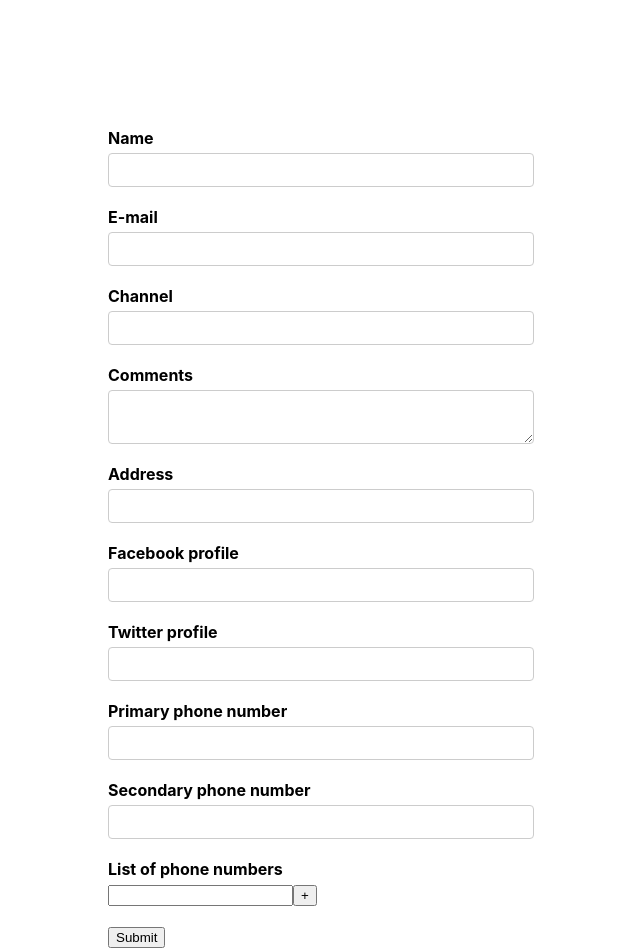
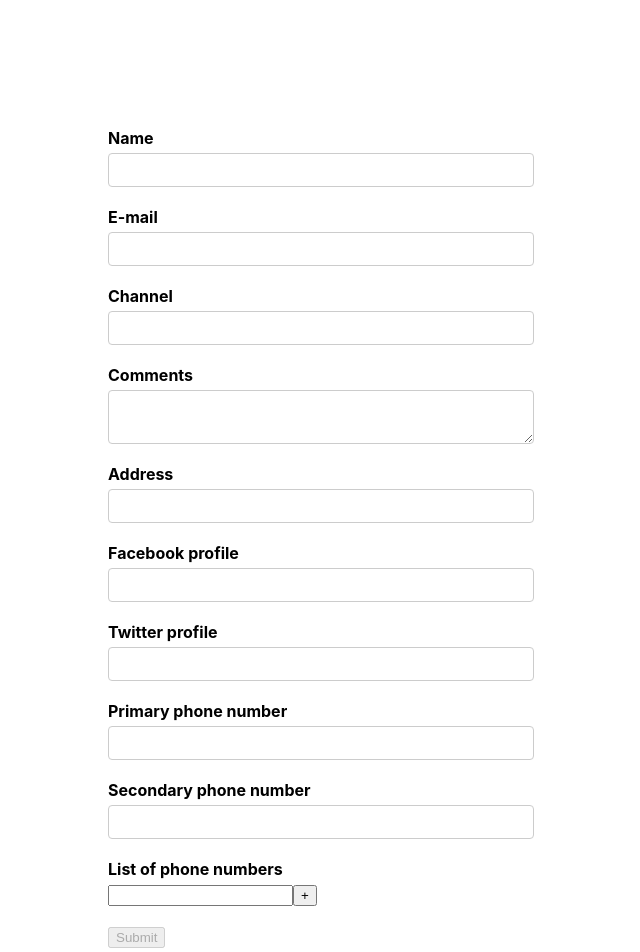
Before and after one commit to joaolucas2012/advanced-validated-form-with-formik-and-yup, a React (Create React App) app: page / in a window 1280 px wide. Shown: the top 952 px of the page, without its empty margins (319-959 px from the left). Built offline with nearby package versions, Linux system fonts and the light colour scheme; the HTML template or start-up script is replaced by a standard one.

Commit message:
feature: disable the submit button until the form be valid

```diff
--- a/src/components/YoutubeForm.js
+++ b/src/components/YoutubeForm.js
@@ -25,13 +25,14 @@ const initialValues = {
 };
 
 const onSubmit = (values) => {
-  console.log("Form data", values);
+  console.log("Form props", values);
 };
 
 const validationSchema = Yup.object({
   name: Yup.string().required("Required"),
   email: Yup.string().email("Invalid email format").required("Required"),
   channel: Yup.string().required("Required"),
+  comments: Yup.string().required("Required"),
 });
 
 function YoutubeForm() {
@@ -40,9 +41,13 @@ function YoutubeForm() {
       initialValues={initialValues}
       validationSchema={validationSchema}
       onSubmit={onSubmit}
+      validateOnMount
       // validateOnChange={false}
       // validateOnBlur={false}
     >
+      {formik => {
+        console.log('Formik props', formik)
+        return (
           <Form>
             <div className="form-control">
               <label htmlFor="name">Name</label>
@@ -65,6 +70,7 @@ function YoutubeForm() {
             <div className="form-control">
               <label htmlFor="comments">Comments</label>
               <Field as="textarea" id="comments" name="comments" />
+              <ErrorMessage name="comments" component={TextError} />
             </div>
 
             <div className="form-control">
@@ -133,9 +139,12 @@ function YoutubeForm() {
                 }}
               </FieldArray>
             </div>
-
-        <button type="submit">Submit</button>
+            <button type="submit" disabled={!formik.isValid}>
+              Submit
+            </button>
           </Form>
+        )
+      }}
     </Formik>
   );
 }
```
Lines whose indentation alone changed are shown as unchanged.
